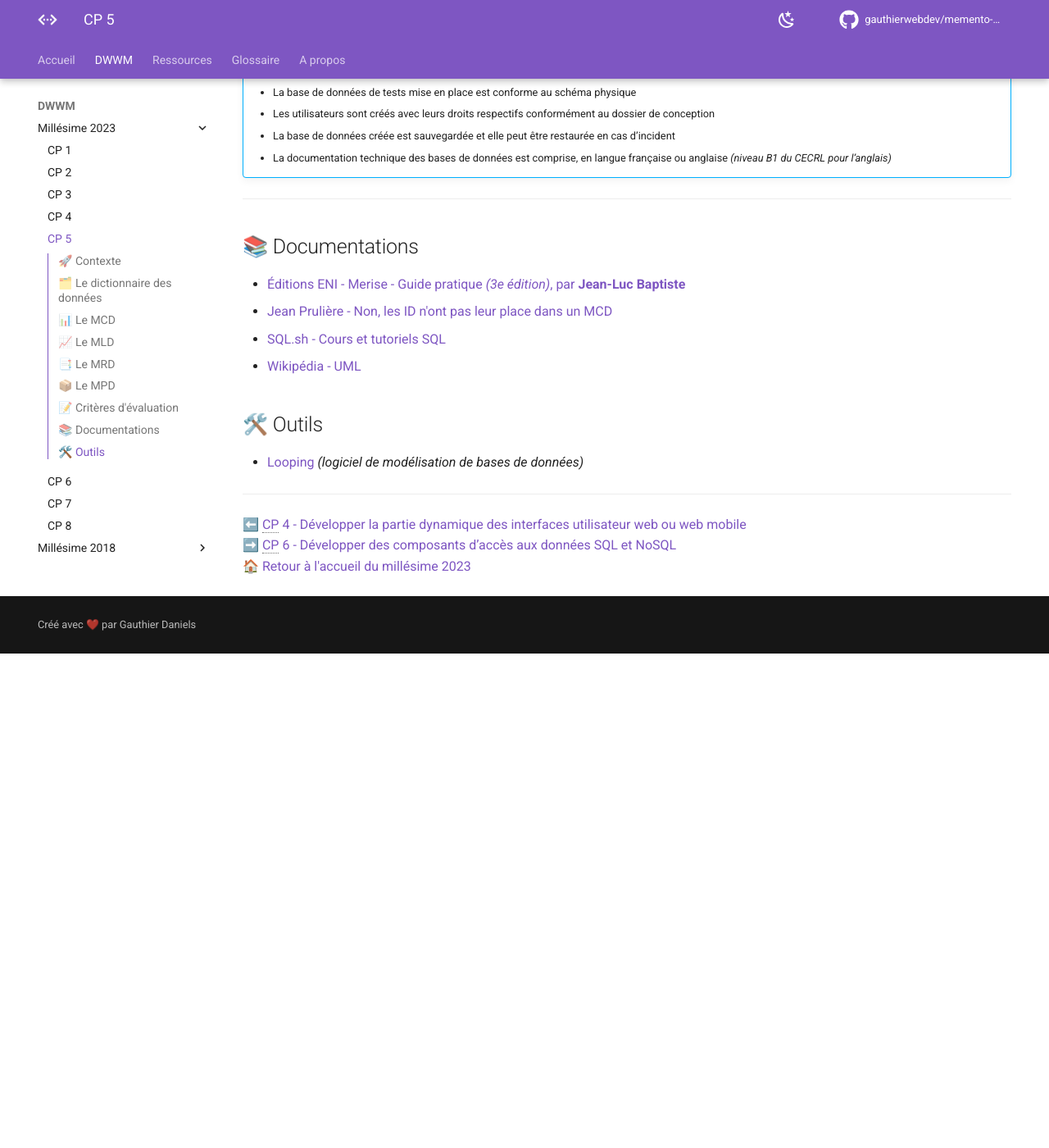
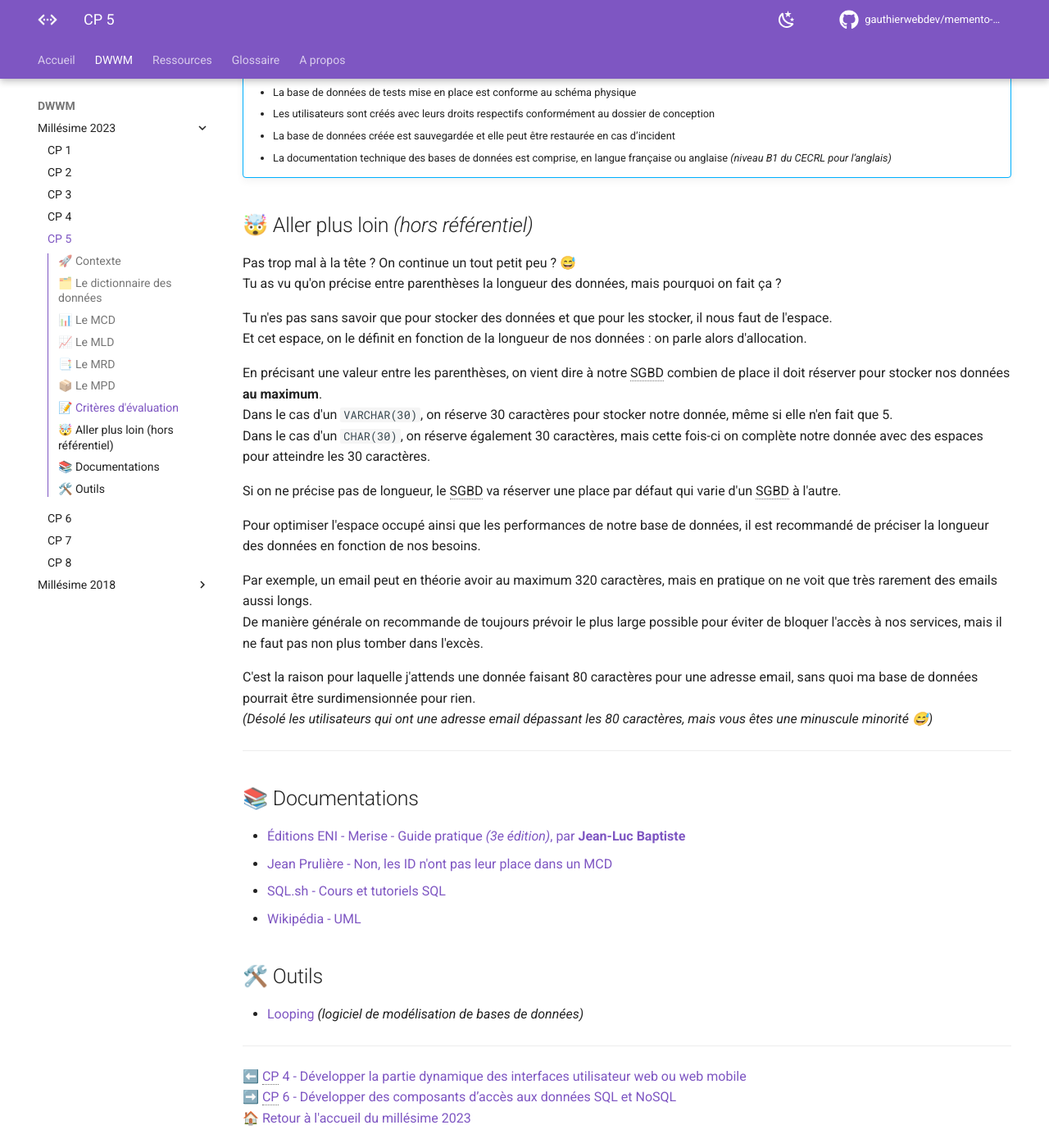
Before and after one commit to preparation-tp/memento-dev, an MkDocs documentation site: the page built from docs/dwwm/2023/cp-5-mettre-en-place-une-base-de-donnees-relationnelle.md, in a window 1280 px wide and 1400 px high, scrolled down 3426 px. Shown: the whole window at 82% size. Built offline with MkDocs 1.6.1 and Material for MkDocs 9.7.7, drawn with Linux system fonts in a browser that asks for light colours; comment, search, counter and statistics services are not loaded; before the commit the page ends 4223 px from its top, so only the background shows below that.

Commit message:
docs: Add additional content on data length allocation

```diff
--- a/docs/dwwm/2023/cp-5-mettre-en-place-une-base-de-donnees-relationnelle.md
+++ b/docs/dwwm/2023/cp-5-mettre-en-place-une-base-de-donnees-relationnelle.md
@@ -193,6 +193,7 @@ On retrouvera tout de même des lignes fléchées pour illustrer nos relations d
         _Ça arrive, promis !_
 
 ## 📝 Critères d'évaluation
+
 !!! abstract "Critères d'évaluation"
     - Les données du schéma conceptuel et leurs relations sont identifiées et prises en compte
     - Le schéma physique est conforme aux besoins exprimés dans le dossier de conception et respecte les règles des bases de données relationnelles
@@ -202,6 +203,28 @@ On retrouvera tout de même des lignes fléchées pour illustrer nos relations d
     - Les utilisateurs sont créés avec leurs droits respectifs conformément au dossier de conception
     - La base de données créée est sauvegardée et elle peut être restaurée en cas d’incident
     - La documentation technique des bases de données est comprise, en langue française ou anglaise _(niveau B1 du CECRL pour l’anglais)_
+
+## 🤯 Aller plus loin _(hors référentiel)_
+
+Pas trop mal à la tête ? On continue un tout petit peu ? 😅
+Tu as vu qu'on précise entre parenthèses la longueur des données, mais pourquoi on fait ça ?
+
+Tu n'es pas sans savoir que pour stocker des données et que pour les stocker, il nous faut de l'espace.
+Et cet espace, on le définit en fonction de la longueur de nos données : on parle alors d'allocation.
+
+En précisant une valeur entre les parenthèses, on vient dire à notre <abbr title="Système de Gestion de Base de Données">SGBD</abbr> combien de place il doit réserver pour stocker nos données **au maximum**.
+Dans le cas d'un `VARCHAR(30)`, on réserve 30 caractères pour stocker notre donnée, même si elle n'en fait que 5.
+Dans le cas d'un `CHAR(30)`, on réserve également 30 caractères, mais cette fois-ci on complète notre donnée avec des espaces pour atteindre les 30 caractères.
+
+Si on ne précise pas de longueur, le <abbr title="Système de Gestion de Base de Données">SGBD</abbr> va réserver une place par défaut qui varie d'un <abbr title="Système de Gestion de Base de Données">SGBD</abbr> à l'autre.
+
+Pour optimiser l'espace occupé ainsi que les performances de notre base de données, il est recommandé de préciser la longueur des données en fonction de nos besoins.
+
+Par exemple, un email peut en théorie avoir au maximum 320 caractères, mais en pratique on ne voit que très rarement des emails aussi longs.
+De manière générale on recommande de toujours prévoir le plus large possible pour éviter de bloquer l'accès à nos services, mais il ne faut pas non plus tomber dans l'excès.
+
+C'est la raison pour laquelle j'attends une donnée faisant 80 caractères pour une adresse email, sans quoi ma base de données pourrait être surdimensionnée pour rien.
+_(Désolé les utilisateurs qui ont une adresse email dépassant les 80 caractères, mais vous êtes une minuscule minorité 😅)_
 
 ---
 
```
